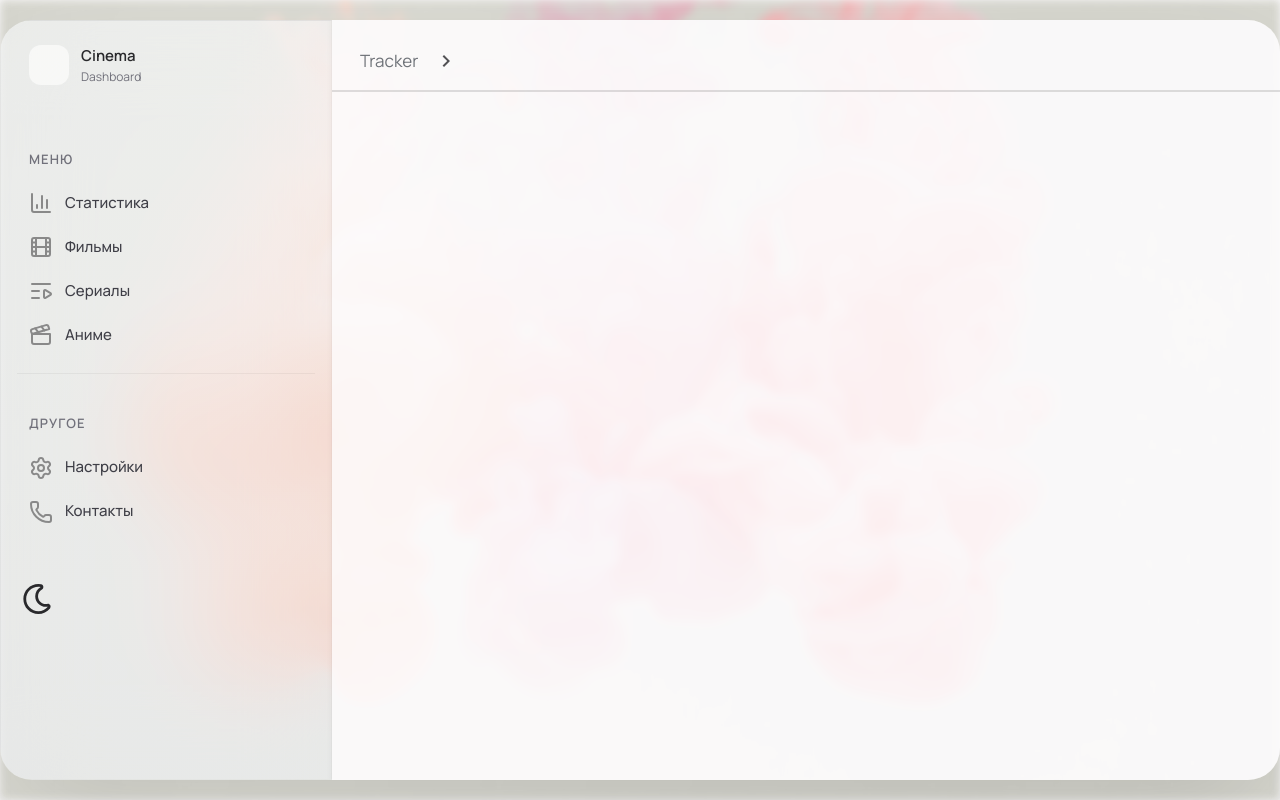
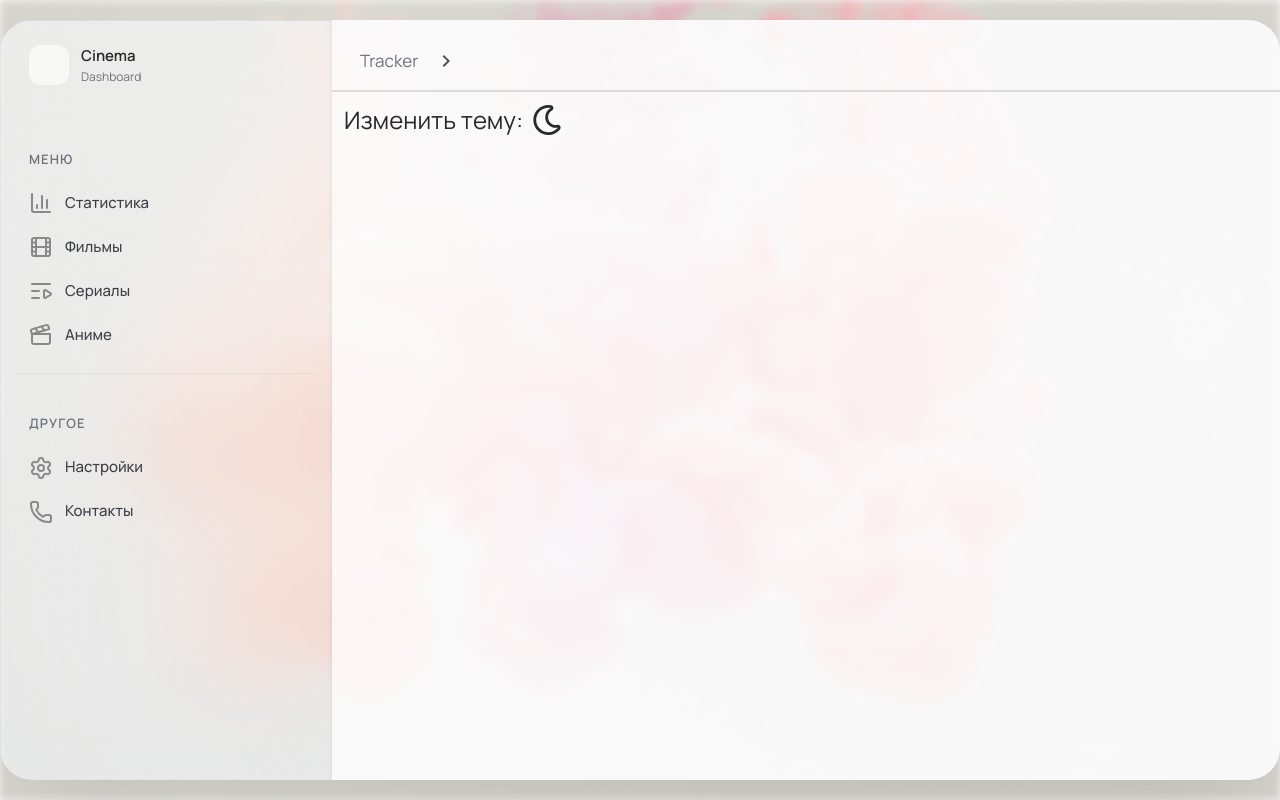
Before and after one commit to enoughy/EntertainmentTracker, a Next.js app: page /Settings in a window 1280 px wide. Built offline with nearby package versions, Linux system fonts and the light colour scheme.

Commit message:
dark to setting

```diff
--- a/app/Settings/page.tsx
+++ b/app/Settings/page.tsx
@@ -1,5 +1,14 @@
-export default function Settings(){
-    return(
-        <></>
-    )
+import { DarkThemeButton } from "@/features/dark-theme-button/dark-theme-button";
+
+export default function Settings() {
+  return (
+    <>
+      <div className="flex p-3">
+        <span className="text-text-main dark:text-white text-2xl mr-1">
+          Изменить тему:
+        </span>
+        <DarkThemeButton></DarkThemeButton>
+      </div>
+    </>
+  );
 }
--- /dev/null
+++ b/features/dark-theme-button/dark-theme-button.tsx
@@ -0,0 +1,30 @@
+"use client";
+import { useState } from "react";
+import { FiSun } from "react-icons/fi";
+import { FaRegMoon } from "react-icons/fa";
+
+export function DarkThemeButton() {
+  const [isDarkTheme, setIsDarkTheme] = useState(false);
+  function swapTheme() {
+    if (document.documentElement.classList.contains("dark")) {
+      document.documentElement.classList.remove("dark");
+    } else {
+      document.documentElement.classList.add("dark");
+    }
+    setIsDarkTheme(!isDarkTheme);
+  }
+
+  return (
+    <div className="flex ml-[5px] text-[30px]">
+      {isDarkTheme ? (
+        <button className="cursor-pointer text-gray" onClick={swapTheme}>
+          <FiSun className="text-white/60 " />
+        </button>
+      ) : (
+        <button className="cursor-pointer" onClick={swapTheme}>
+          <FaRegMoon className="text-text-main" />
+        </button>
+      )}
+    </div>
+  );
+}
--- a/features/navigation/navigation.tsx
+++ b/features/navigation/navigation.tsx
@@ -1,5 +1,4 @@
 "use client";
-
 import Film from "@/components/icons/film";
 import Chart from "@/components//icons/chart";
 import Series from "@/components/icons/series";
@@ -7,22 +6,8 @@ import Anime from "@/components/icons/clapperboard";
 import Settings from "@/components/icons/settings";
 import Link from "next/link";
 import Help from "@/components/icons/help";
-import { FiSun } from "react-icons/fi";
-import { FaRegMoon } from "react-icons/fa";
-import { useState } from "react";
 
 export default function () {
-  const [isDarkTheme, setIsDarkTheme] = useState(false);
-
-  function swapTheme() {
-    if (document.documentElement.classList.contains("dark")) {
-      document.documentElement.classList.remove("dark");
-    } else {
-      document.documentElement.classList.add("dark");
-    }
-    setIsDarkTheme(!isDarkTheme);
-  }
-
   return (
     <div className="hidden shadow-[inset_-6px_0_6px_-6px_rgba(0,0,0,0.04)] bg-gradient-to-b from-[#f5f7f9]/60 to-[#eceef2]/60 backdrop-blur-2xl border border-black/[0.04] rounded-l-2xl shadow-[0_4px_20px_rgba(0,0,0,0.04)] lg:w-[332px] w-[200px] h-full md:flex flex-col shrink-0 px-4 py-6 dark:bg-gradient-to-b dark:from-[#1e2124]/70 dark:to-[#2A2E33]/70 dark:text-[rgba(255,255,255,0.8)]">
       <div className="flex items-center gap-3 px-3 mb-16">
@@ -89,17 +74,6 @@ export default function () {
         <Help />
         <span>Контакты</span>
       </Link>
-      <div className="flex mt-[50px] ml-[5px] text-[30px]">
-        {isDarkTheme ? (
-          <button className="cursor-pointer text-gray" onClick={swapTheme}>
-            <FiSun />
-          </button>
-        ) : (
-          <button className="cursor-pointer" onClick={swapTheme}>
-            <FaRegMoon />
-          </button>
-        )}
-      </div>
     </div>
   );
 }
```
